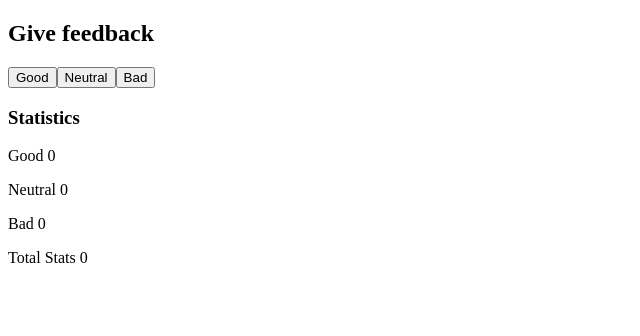
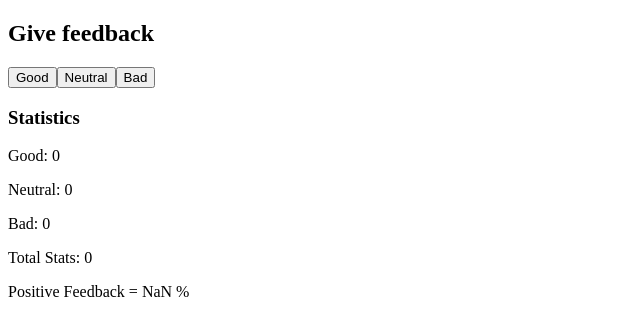
Before and after one commit to FIDELIS-TUWEI/fullstack-course, a React (Vite) app: page / in a window 1280 px wide. Shown: the top 336 px of the page, without its empty margins (0-640 px from the left). Built offline with nearby package versions, Linux system fonts and the light colour scheme.

Commit message:
function to calculate positive feedback

```diff
--- a/src/App.jsx
+++ b/src/App.jsx
@@ -24,6 +24,9 @@ const App = () => {
   // function to calculate total stats
   const total = good + neutral + bad;
 
+  // function to calculate positive feedback
+  const positiveFeedback = (good / total) * 100;
+
   return (
     <div>
       <h2>Give feedback</h2>
@@ -35,10 +38,11 @@ const App = () => {
       </div>
 
       <h3>Statistics</h3>
-      <p>Good {good}</p>
-      <p>Neutral {neutral}</p>
-      <p>Bad {bad}</p>
-      <p>Total Stats {total}</p>
+      <p>Good: {good}</p>
+      <p>Neutral: {neutral}</p>
+      <p>Bad: {bad}</p>
+      <p>Total Stats: {total}</p>
+      <p>Positive Feedback = {positiveFeedback} %</p>
     </div>
   )
 }
```
